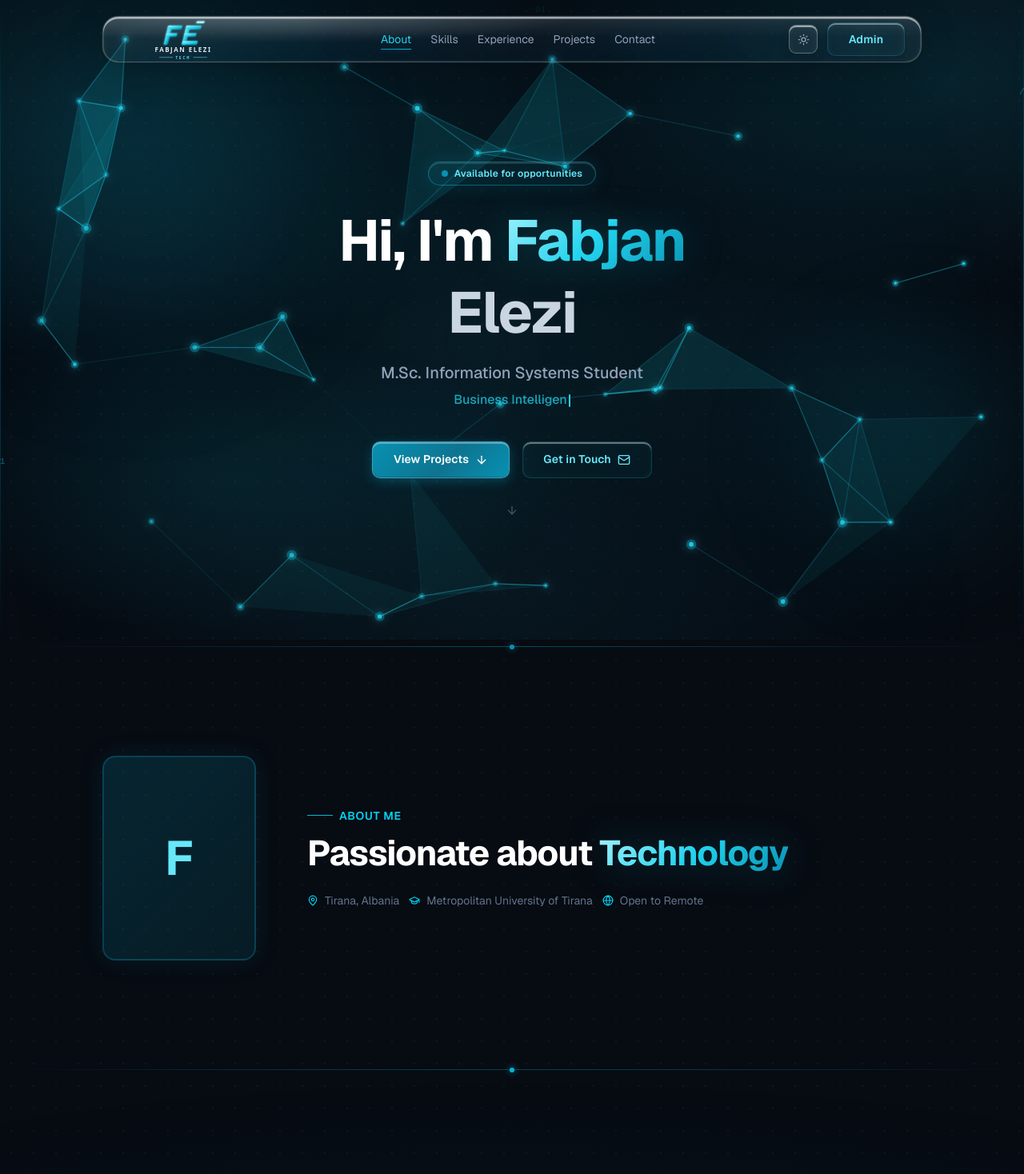
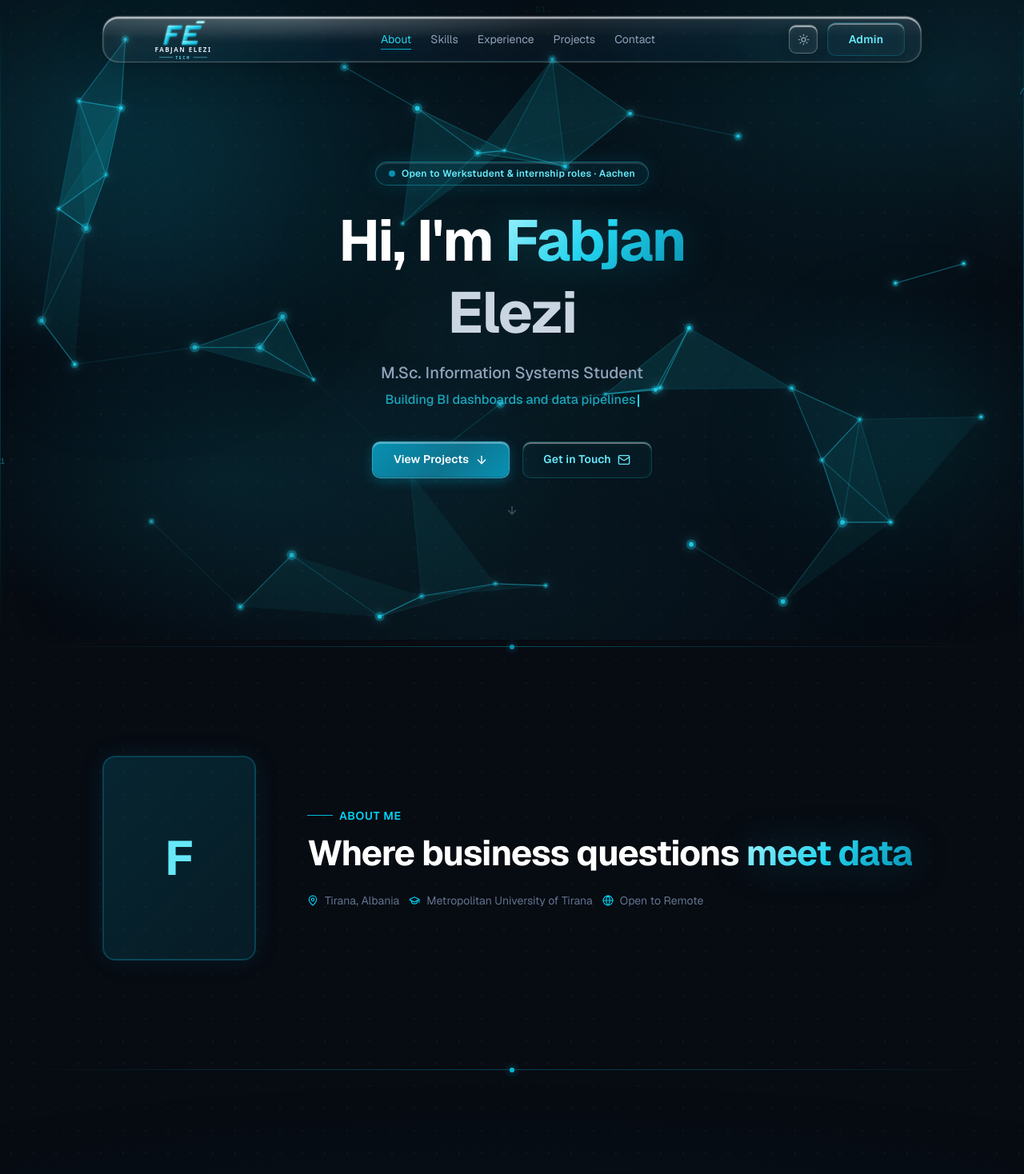
Before and after one commit to FabjanElezi/FEleziTech, a Next.js app: page / in a window 1280 px wide. Shown: the top 1468 px of the page at 80% size. Built offline with nearby package versions, Linux system fonts and the light colour scheme; no server answers; the database is empty.

Commit message:
Reposition copy for Data/BI + Werkstudent search: hero lines, badge, About heading, contact line, page title

```diff
--- a/app/layout.tsx
+++ b/app/layout.tsx
@@ -24,7 +24,7 @@ const BASE_URL = 'https://felezitech.vercel.app';
 export const metadata: Metadata = {
   metadataBase: new URL(BASE_URL),
   title: {
-    default: 'Fabjan Elezi – F.EleziTech | Developer Portfolio',
+    default: 'Fabjan Elezi – F.EleziTech | Data & Information Systems Portfolio',
     template: '%s | F.EleziTech',
   },
   description:
@@ -57,13 +57,13 @@ export const metadata: Metadata = {
     locale: 'en_US',
     url: BASE_URL,
     siteName: 'F.EleziTech',
-    title: 'Fabjan Elezi – F.EleziTech | Developer Portfolio',
+    title: 'Fabjan Elezi – F.EleziTech | Data & Information Systems Portfolio',
     description:
       'Information Systems master\'s student (FH Aachen), B.Sc. Business Informatics. Data analytics, BI and IT systems. Open to internships in IT, Data Analytics and BI.',
   },
   twitter: {
     card: 'summary_large_image',
-    title: 'Fabjan Elezi – F.EleziTech | Developer Portfolio',
+    title: 'Fabjan Elezi – F.EleziTech | Data & Information Systems Portfolio',
     description:
       'M.Sc. Information Systems student at FH Aachen, B.Sc. Business Informatics. Open to internships in IT, Data Analytics and BI.',
   },
--- a/app/opengraph-image.tsx
+++ b/app/opengraph-image.tsx
@@ -1,7 +1,7 @@
 import { ImageResponse } from 'next/og';
 
 export const runtime = 'edge';
-export const alt = 'FeleziTech – Fabjan Elezi Developer Portfolio';
+export const alt = 'F.EleziTech – Fabjan Elezi Data & Information Systems Portfolio';
 export const size = { width: 1200, height: 630 };
 export const contentType = 'image/png';
 
@@ -58,7 +58,7 @@ export default function Image() {
           color: 'transparent',
           fontWeight: 600,
         }}>
-          Developer Portfolio
+          Data & Information Systems Portfolio
         </div>
 
         {/* Tags */}
--- a/components/About.tsx
+++ b/components/About.tsx
@@ -79,7 +79,7 @@ export default function About({ portfolio }: Props) {
               viewport={{ once: true }}
               transition={{ duration: 0.5, ease, delay: 0.14 }}
             >
-              Passionate about <span className="gradient-text">Technology</span>
+              Where business questions <span className="gradient-text">meet data</span>
             </motion.h2>
 
             <motion.p
--- a/components/Contact.tsx
+++ b/components/Contact.tsx
@@ -48,7 +48,7 @@ export default function Contact({ portfolio }: Props) {
             Let&apos;s <span className="gradient-text">Connect</span>
           </h2>
           <p className="text-slate-500 text-base max-w-md mx-auto">
-            Open to internships and junior opportunities in IT, Data Analytics and Business Intelligence. Feel free to reach out.
+            Open to Werkstudent, internship and junior roles in Data Analytics, BI and IT — in Aachen/NRW or remote.
           </p>
         </motion.div>
 
--- a/components/Hero.tsx
+++ b/components/Hero.tsx
@@ -54,10 +54,10 @@ export default function Hero({ portfolio }: Props) {
   const cvUrl = portfolio?.cvUrl;
 
   const roles = [
-    'Building Data-Driven Solutions',
-    'Business Intelligence Enthusiast',
-    'Analytics & Technology',
-    'Security & Networking Enthusiast',
+    'Turning business data into decisions',
+    'Building BI dashboards and data pipelines',
+    'SQL · Python · Excel',
+    'IT infrastructure & security background',
   ];
 
   return (
@@ -105,7 +105,7 @@ export default function Hero({ portfolio }: Props) {
                 />
                 <span className="relative inline-flex rounded-full h-2 w-2" style={{ background: '#0891b2' }} />
               </span>
-              Available for opportunities
+              Open to Werkstudent &amp; internship roles · Aachen
             </span>
           </div>
         )}
```
